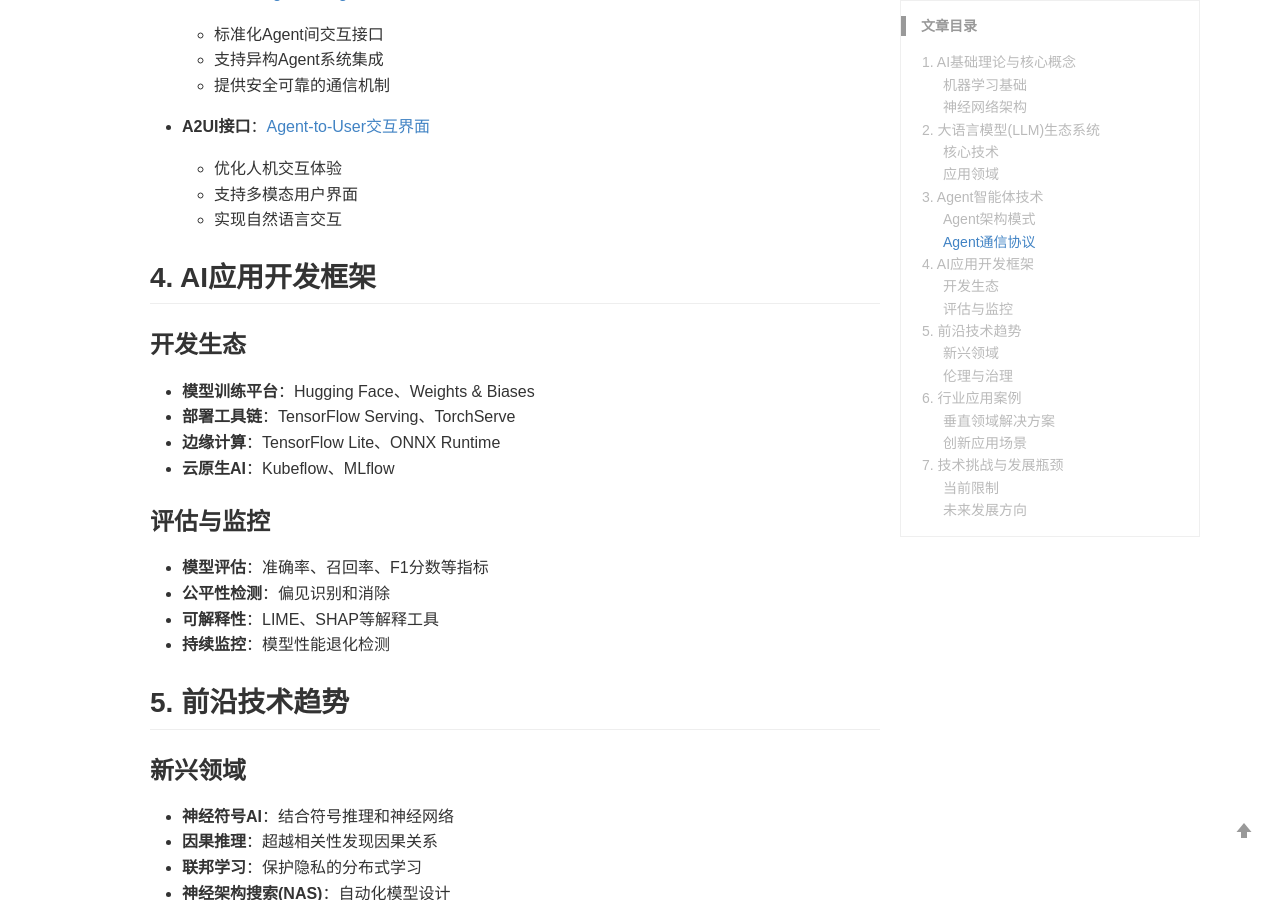
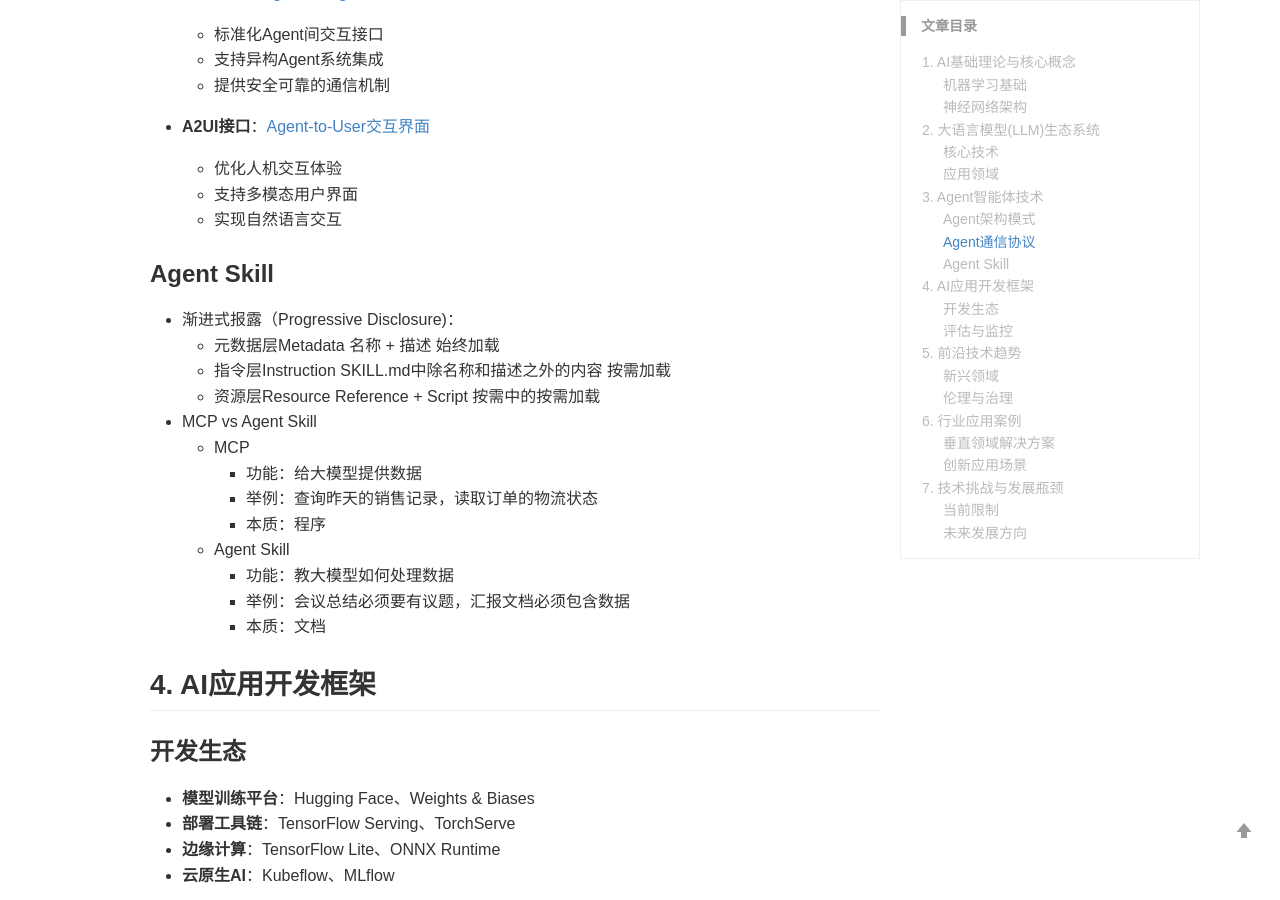
Before and after one commit to elishateng/elishateng.github.io, a Jekyll site: the page built from _posts/blog/2026-03-10-AI-Assembly.md, in a window 1280 px wide and 900 px high, scrolled down 1385 px. Built offline with Jekyll 4.4.1, drawn with Linux system fonts in a browser that asks for light colours; comment, search, counter and statistics services are not loaded.

Commit message:
Update 2026-03-10-AI-Assembly.md

```diff
--- a/_posts/blog/2026-03-10-AI-Assembly.md
+++ b/_posts/blog/2026-03-10-AI-Assembly.md
@@ -59,6 +59,21 @@ keywords: AI, LLM
   - 优化人机交互体验
   - 支持多模态用户界面
   - 实现自然语言交互
+
+### Agent Skill
+  - 渐进式报露（Progressive Disclosure)：
+    - 元数据层Metadata  名称 + 描述  始终加载
+    - 指令层Instruction  SKILL.md中除名称和描述之外的内容  按需加载
+    - 资源层Resource  Reference + Script  按需中的按需加载
+  - MCP vs Agent Skill
+    - MCP
+      - 功能：给大模型提供数据
+      - 举例：查询昨天的销售记录，读取订单的物流状态
+      - 本质：程序
+    - Agent Skill
+      - 功能：教大模型如何处理数据
+      - 举例：会议总结必须要有议题，汇报文档必须包含数据
+      - 本质：文档
 
 ## 4. AI应用开发框架
 
```
